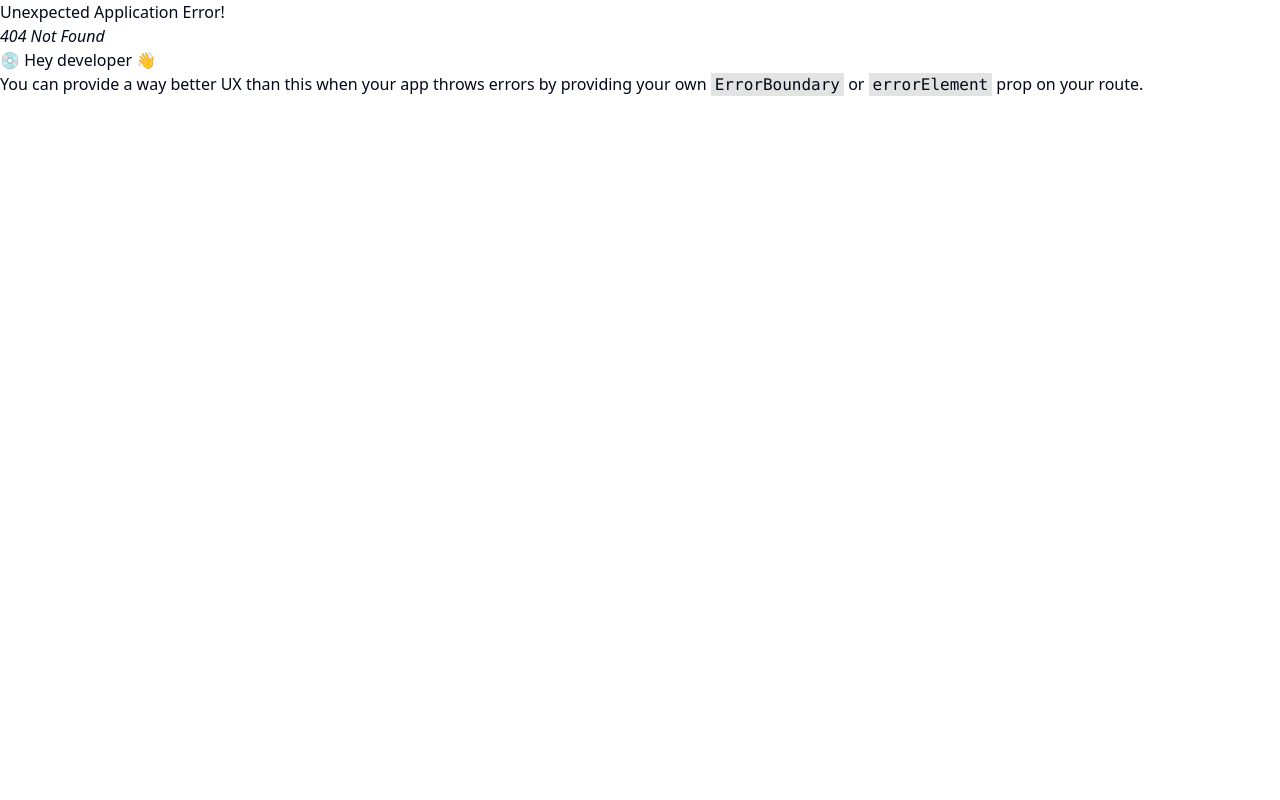
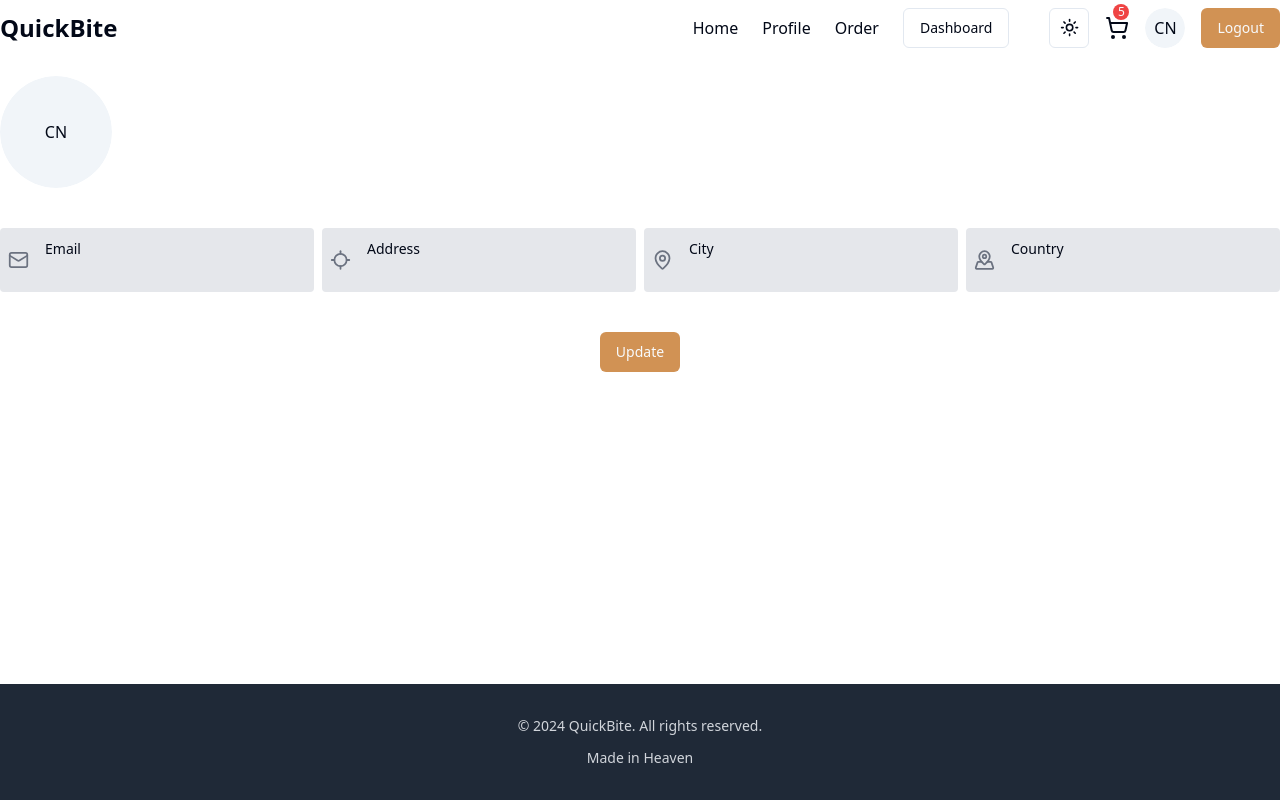
Before and after one commit to diptanshu14/food-ordering-app, a React (Vite) app in the folder client/: page /profile in a window 1280 px wide. Before the commit this address had no page. Built offline with nearby package versions, Linux system fonts and the light colour scheme.

Commit message:
profile page ui

```diff
--- a/client/src/App.tsx
+++ b/client/src/App.tsx
@@ -6,6 +6,7 @@
 import ResetPassword from "./pages/auth/ResetPassword"
 import VerifyEmail from "./pages/auth/VerifyEmail"
 import HomePage from "./pages/HomePage"
+import ProfilePage from "./pages/ProfilePage"
 
 const appRouter = createBrowserRouter([
   {
@@ -15,6 +16,10 @@
       {
         path: "/",
         element: <HomePage />
+      },
+      {
+        path: "/profile",
+        element: <ProfilePage />
       }
     ]
   },
--- /dev/null
+++ b/client/src/components/ui/label.tsx
@@ -0,0 +1,24 @@
+import * as React from "react"
+import * as LabelPrimitive from "@radix-ui/react-label"
+import { cva, type VariantProps } from "class-variance-authority"
+
+import { cn } from "@/lib/utils"
+
+const labelVariants = cva(
+  "text-sm font-medium leading-none peer-disabled:cursor-not-allowed peer-disabled:opacity-70"
+)
+
+const Label = React.forwardRef<
+  React.ElementRef<typeof LabelPrimitive.Root>,
+  React.ComponentPropsWithoutRef<typeof LabelPrimitive.Root> &
+    VariantProps<typeof labelVariants>
+>(({ className, ...props }, ref) => (
+  <LabelPrimitive.Root
+    ref={ref}
+    className={cn(labelVariants(), className)}
+    {...props}
+  />
+))
+Label.displayName = LabelPrimitive.Root.displayName
+
+export { Label }
--- /dev/null
+++ b/client/src/pages/ProfilePage.tsx
@@ -0,0 +1,136 @@
+import { Avatar, AvatarFallback, AvatarImage } from "@/components/ui/avatar"
+import { Button } from "@/components/ui/button"
+import { Input } from "@/components/ui/input"
+import { Label } from "@/components/ui/label"
+import { Loader2, LocateIcon, Mail, MapPin, MapPinnedIcon, Plus } from "lucide-react"
+import { FormEvent, useRef, useState } from "react"
+
+const ProfilePage = () => {
+  const [profileData, setProfileData] = useState({
+    fullname: "",
+    email: "",
+    phone: "",
+    address: "",
+    city: "",
+    country: "",
+    profilePicture: ""
+  })
+  const imageRef = useRef<HTMLInputElement | null>(null)
+  const [selectedProfilePicture, setSelectedProfilePicture] = useState<string>("")
+
+  const isLoading = false
+
+  const fileChangeHandler = (e: React.ChangeEvent<HTMLInputElement>) => {
+    const file = e.target.files?.[0]
+    if (file) {
+        const reader = new FileReader()
+        reader.onloadend = () => {
+            const result = reader.result as string
+            setSelectedProfilePicture(result)
+            setProfileData((prevData) => ({
+                ...prevData,
+                profilePicture: result,
+            }))
+        }
+        reader.readAsDataURL(file)
+    }
+  }
+
+  const changeHandler = (e: React.ChangeEvent<HTMLInputElement>) => {
+    const { name, value } = e.target
+    setProfileData({ ...profileData, [name]: value })
+  }
+
+  const updateProfileHandler = async (e: FormEvent<HTMLFormElement>) => {
+    e.preventDefault()
+    console.log(profileData)
+  }
+
+  return (
+    <form onSubmit={updateProfileHandler} className="max-w-7xl mx-auto my-5">
+      <div className="flex items-center justify-between">
+        <div className="flex items-center gap-2">
+          <Avatar className="relative md:w-28 md:h-28 w-20 h-20">
+            <AvatarImage src={selectedProfilePicture} />
+            <AvatarFallback>CN</AvatarFallback>
+            <input ref={imageRef} type="file" className="hidden" accept="image/*" onChange={fileChangeHandler} />
+            <div onClick={() => imageRef.current?.click()}
+             className="absolute inset-0 flex items-center justify-center opacity-0 hover:opacity-100 transition-opacity duration-300 bg-black bg-opacity-50 rounded-full cursor-pointer"
+            >
+              <Plus className="text-white w-8 h-8" />
+            </div>
+          </Avatar>
+          <Input
+            type="text"
+            name="fullname"
+            value={profileData.fullname}
+            onChange={changeHandler}
+            className="font-bold text-2xl outline-none border-none focus-visible:ring-transparent"
+          />
+        </div>
+      </div>
+      <div className="grid md:grid-cols-4 md:gap-2 gap-3 my-10">
+        <div className="flex items-center gap-4 rounded-sm p-2 bg-gray-200">
+          <Mail className="text-gray-500" />
+          <div className="w-full">
+            <Label>Email</Label>
+            <input
+              name="email"
+              value={profileData.email}
+              onChange={changeHandler}
+              className="w-full text-gray-600 bg-transparent focus-visible:ring-0 focus-visible:border-transparent outline-none border-none"
+            />
+          </div>
+        </div>
+        <div className="flex items-center gap-4 rounded-sm p-2 bg-gray-200">
+          <LocateIcon className="text-gray-500" />
+          <div className="w-full">
+            <Label>Address</Label>
+            <input
+              name="address"
+              value={profileData.address}
+              onChange={changeHandler}
+              className="w-full text-gray-600 bg-transparent focus-visible:ring-0 focus-visible:border-transparent outline-none border-none"
+            />
+          </div>
+        </div>
+        <div className="flex items-center gap-4 rounded-sm p-2 bg-gray-200">
+          <MapPin className="text-gray-500" />
+          <div className="w-full">
+            <Label>City</Label>
+            <input
+              name="city"
+              value={profileData.city}
+              onChange={changeHandler}
+              className="w-full text-gray-600 bg-transparent focus-visible:ring-0 focus-visible:border-transparent outline-none border-none"
+            />
+          </div>
+        </div>
+        <div className="flex items-center gap-4 rounded-sm p-2 bg-gray-200">
+          <MapPinnedIcon className="text-gray-500" />
+          <div className="w-full">
+            <Label>Country</Label>
+            <input
+              name="country"
+              value={profileData.country}
+              onChange={changeHandler}
+              className="w-full text-gray-600 bg-transparent focus-visible:ring-0 focus-visible:border-transparent outline-none border-none"
+            />
+          </div>
+        </div>
+      </div>
+      <div className="text-center">
+        {isLoading ? (
+          <Button disabled className="bg-orange hover:bg-hoverOrange">
+            <Loader2 className="mr-2 w-4 h-4 animate-spin" />
+            Please wait
+          </Button>
+        ) : (
+          <Button type="submit" className="bg-orange hover:bg-hoverOrange">Update</Button>
+        )}
+      </div>
+    </form>
+  )
+}
+
+export default ProfilePage
```
